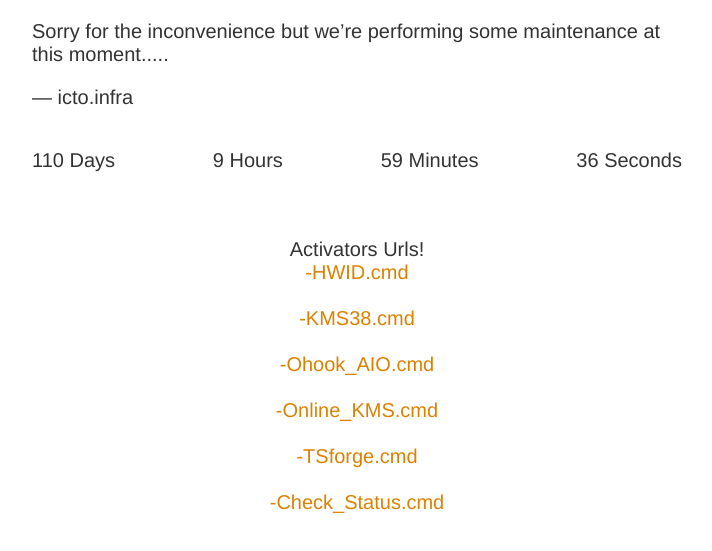
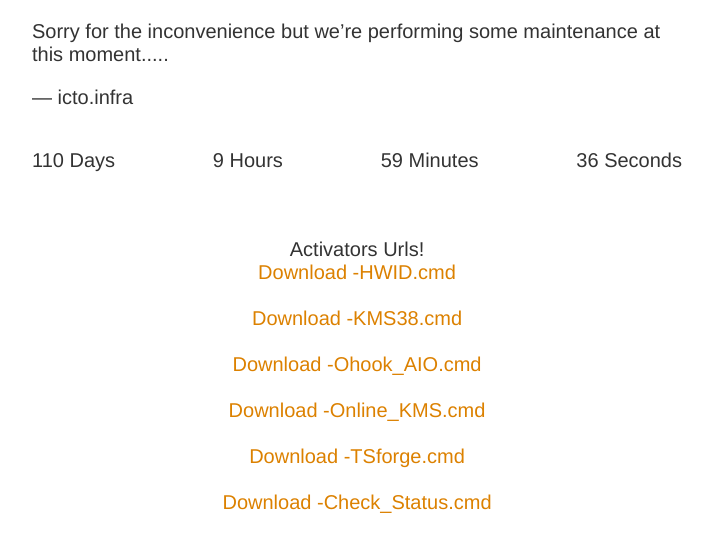
Before and after one commit to zlaire/zlaire.github.io, a plain HTML site: page undermaintenace/index.html in a window 1280 px wide. Shown: the part 279-830 px from the top of the page, without its empty margins (283-995 px from the left). Drawn offline with Linux system fonts and the light colour scheme.

Commit message:
Update index.html

```diff
--- a/undermaintenace/index.html
+++ b/undermaintenace/index.html
@@ -70,16 +70,18 @@
             setInterval(countDown, 1000);
         </script>
 
+  </body>
+
+
+
         <br>
         <br>
         Activators Urls!<br>
-        <a href="https://gitlab.cdmmis.com/HWID_Activation.cmd">-HWID.cmd</a><br><br>
-        <a href="https://gitlab.cdmmis.com/KMS38_Activation.cmd">-KMS38.cmd</a><br><br>
-        <a href="https://gitlab.cdmmis.com/Ohook_Activation_AIO.cmd">-Ohook_AIO.cmd</a><br><br>
-        <a href="https://gitlab.cdmmis.com/Online_KMS_Activation.cmd">-Online_KMS.cmd</a><br><br>
-        <a href="https://gitlab.cdmmis.com/TSforge_Activation.cmd">-TSforge.cmd</a><br><br>
-        <a href="https://gitlab.cdmmis.com/Check_Activation_Status.cmd">-Check_Status.cmd</a><br><br>
-
-  </body>
+        <a href="https://gitlab.cdmmis.com/HWID_Activation.cmd">Download -HWID.cmd</a><br><br>
+        <a href="https://gitlab.cdmmis.com/KMS38_Activation.cmd">Download -KMS38.cmd</a><br><br>
+        <a href="https://gitlab.cdmmis.com/Ohook_Activation_AIO.cmd">Download -Ohook_AIO.cmd</a><br><br>
+        <a href="https://gitlab.cdmmis.com/Online_KMS_Activation.cmd">Download -Online_KMS.cmd</a><br><br>
+        <a href="https://gitlab.cdmmis.com/TSforge_Activation.cmd">Download -TSforge.cmd</a><br><br>
+        <a href="https://gitlab.cdmmis.com/Check_Activation_Status.cmd">Download -Check_Status.cmd</a><br><br>
 
 </html>
```
